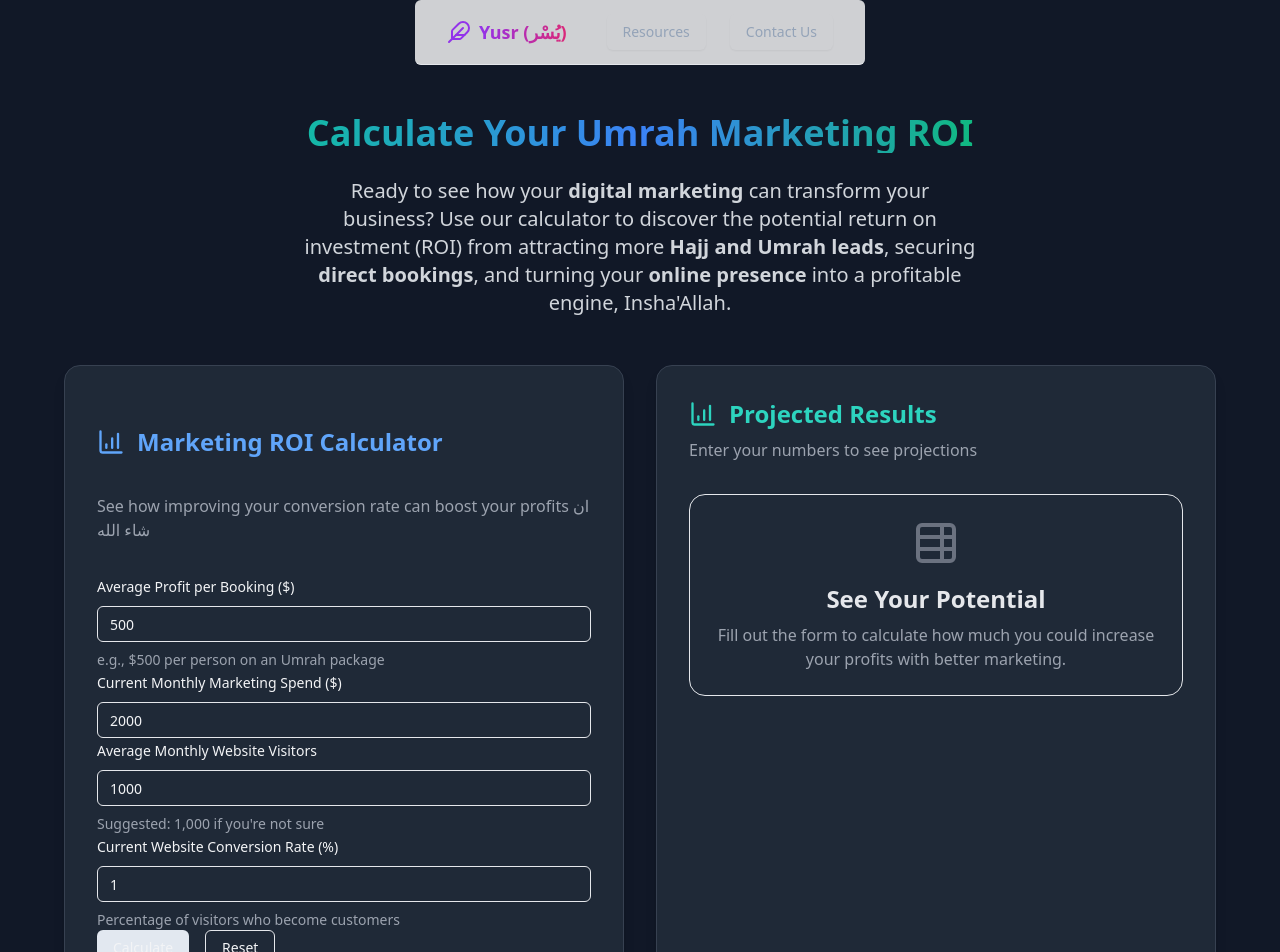
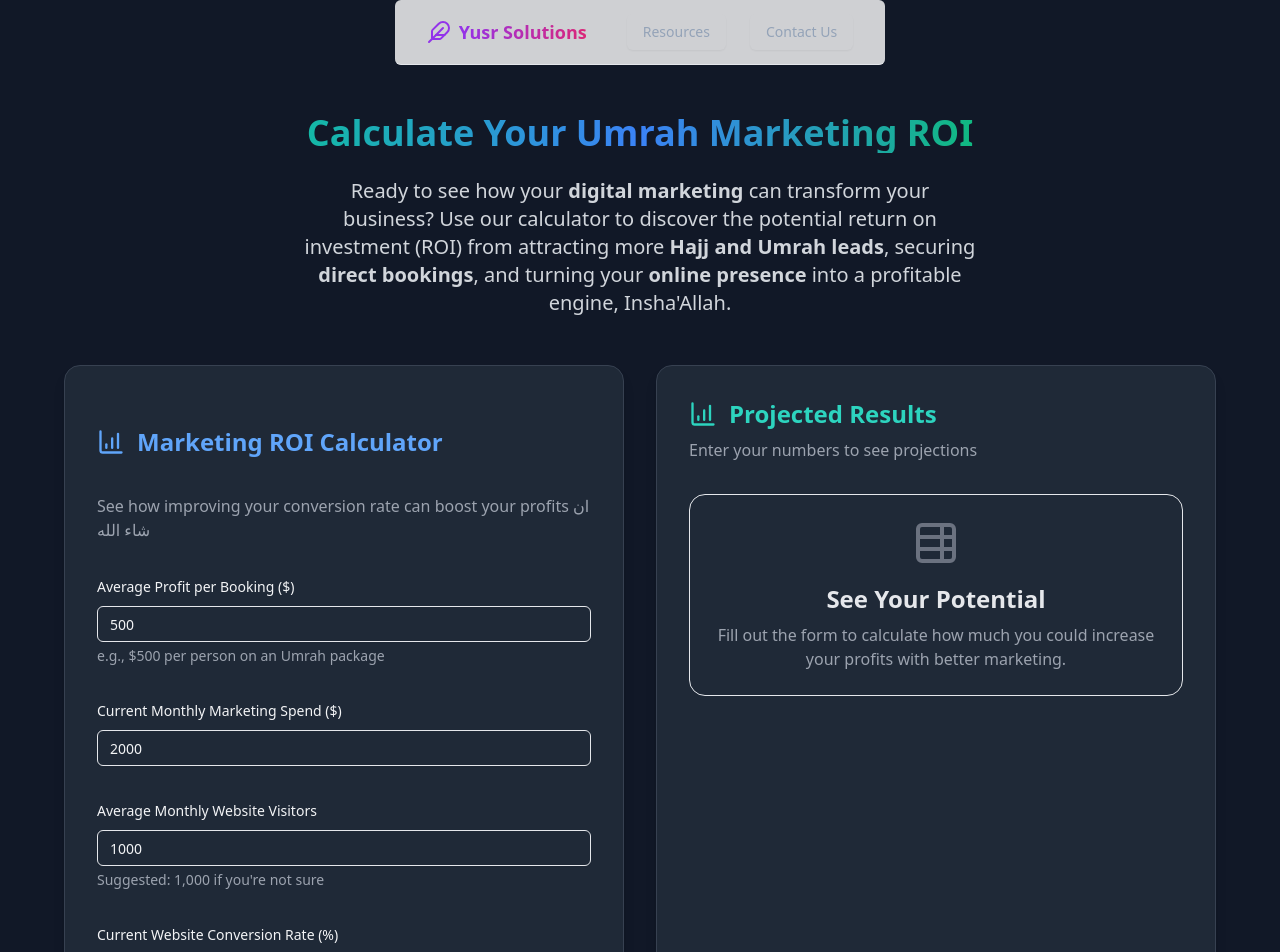
Before and after one commit to AbuSharqi/open-source-library, a Next.js app: page /calculate-your-marketing-profits in a window 1280 px wide. Shown: the top 952 px of the page. Built offline with nearby package versions, Linux system fonts and the light colour scheme.

Commit message:
New Update!

```diff
--- a/app/calculate-your-marketing-profits/page.tsx
+++ b/app/calculate-your-marketing-profits/page.tsx
@@ -107,12 +107,14 @@ export default function Page() {
                             </p>
                         </div>
 
-                        <form onSubmit={handleCalculate} className="space-y-6">
-                            <div className="space-y-2">
+                        <form onSubmit={handleCalculate} className="">
+                            {/* The space-y-8 class adds vertical spacing between form fields */}
+                            <div className="space-y-8">
+                                <div>
                                     <Label htmlFor="profit">
                                         Average Profit per Booking ($)
                                     </Label>
-                                <div>
+                                    <div className="mt-2">
                                         <Input
                                             id="profit"
                                             type="number"
@@ -122,14 +124,14 @@ export default function Page() {
                                             required
                                         />
                                     </div>
-                                <p className="text-sm text-gray-400">e.g., $500 per person on an Umrah package</p>
+                                    <p className="text-sm text-gray-400 mt-1">e.g., $500 per person on an Umrah package</p>
                                 </div>
 
-                            <div className="space-y-2">
+                                <div>
                                     <Label htmlFor="spend">
                                         Current Monthly Marketing Spend ($)
                                     </Label>
-                                <div>
+                                    <div className="mt-2">
                                         <Input
                                             id="spend"
                                             type="number"
@@ -141,11 +143,11 @@ export default function Page() {
                                     </div>
                                 </div>
 
-                            <div className="space-y-2">
+                                <div>
                                     <Label htmlFor="visitors">
                                         Average Monthly Website Visitors
                                     </Label>
-                                <div>
+                                    <div className="mt-2">
                                         <Input
                                             id="visitors"
                                             type="number"
@@ -155,14 +157,14 @@ export default function Page() {
                                             required
                                         />
                                     </div>
-                                <p className="text-sm text-gray-400">Suggested: 1,000 if you're not sure</p>
+                                    <p className="text-sm text-gray-400 mt-1">Suggested: 1,000 if you're not sure</p>
                                 </div>
 
-                            <div className="space-y-2">
+                                <div>
                                     <Label htmlFor="conversion">
                                         Current Website Conversion Rate (%)
                                     </Label>
-                                <div>
+                                    <div className="mt-2">
                                         <Input
                                             id="conversion"
                                             type="number"
@@ -172,10 +174,11 @@ export default function Page() {
                                             required
                                         />
                                     </div>
-                                <p className="text-sm text-gray-400">Percentage of visitors who become customers</p>
+                                    <p className="text-sm text-gray-400 mt-1">Percentage of visitors who become customers</p>
+                                </div>
                             </div>
 
-                            <div className="flex gap-4 pt-4">
+                            <div className="flex gap-4 pt-10">
                                 <Button
                                     variant='secondary'
                                     className='bg-slate-200 text-slate-900'
--- a/components/navbar.tsx
+++ b/components/navbar.tsx
@@ -34,7 +34,7 @@ export const Navbar = () => {
             }
         } else {
             // If not on the homepage, redirect to the homepage URL with the hash
-            window.location.href = '/#contact-section';
+            window.location.href = '/umrah-company-marketing-solutions/#contact-section';
         }
     };
 
@@ -50,7 +50,7 @@ export const Navbar = () => {
                         >
                             <Feather className="w-6 h-6 text-purple-600" />
                             <span className="mr-5 font-semibold text-lg bg-gradient-to-r from-purple-600 to-pink-600 bg-clip-text text-transparent">
-                                Yusr (يُسْر)
+                                Yusr Solutions
                             </span>
                         </div>
 
@@ -68,7 +68,7 @@ export const Navbar = () => {
                                 </Button>
                             </Link>
                             <Link
-                                href="/#contact-section" // Set the href for standard navigation
+                                href="" // Set the href for standard navigation
                                 onClick={handleContactClick} // Use our custom handler
                                 className="text-slate-400 hover:text-purple-400 transition-colors duration-300 font-medium"
                             >
@@ -108,7 +108,7 @@ export const Navbar = () => {
                                     </Button>
                                 </Link>
                                 <Link
-                                    href="/#contact-section" // Set the href for standard navigation
+                                    href="/" // Set the href for standard navigation
                                     onClick={handleContactClick} // Use our custom handler
                                     className="text-slate-400 hover:text-purple-400 transition-colors duration-300 font-medium"
                                 >
```
Also changed, not shown: app/umrah-marketing-tools/page.tsx (+4 -4 lines), 13 other files (tests, documents, lock files or other folders). Lines whose indentation alone changed are shown as unchanged.
